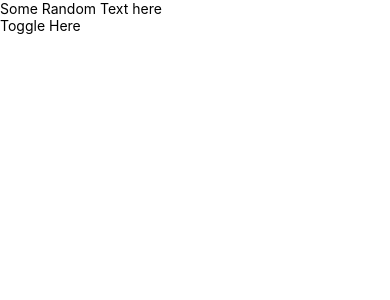
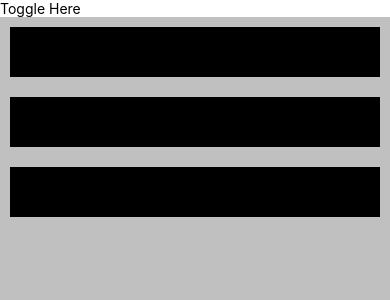
Before and after one commit to shaansen/expo-app, a React Native app: screen / in a window 390 px wide. Shown: the top 300 px of the page. Built offline with nearby package versions, Linux system fonts and the light colour scheme.

Commit message:
WIP Added box

```diff
--- a/App.js
+++ b/App.js
@@ -1,6 +1,6 @@
 import React, { Component } from "react";
 import { AppRegistry, View, Text, Stylesheet } from "react-native";
-import Toggle from './Toggle';
+import Toggle from "./Toggle";
 
 export default class App extends Component {
   constructor(props) {
@@ -14,12 +14,31 @@ export default class App extends Component {
 
   render() {
     return (
-      <View>
-        <Text>Some Random Text here</Text>
+      <View style={styles.container}>
         <Toggle />
+        <View style={styles.layout}>
+          <View style={styles.box} />
+          <View style={styles.box} />
+          <View style={styles.box} />
+        </View>
       </View>
     );
   }
 }
 
+const styles = {
+  container: {
+    flex: 1
+  },
+  layout: {
+    flex: 1,
+    backgroundColor: "silver"
+  },
+  box: {
+    padding: 25,
+    backgroundColor: "black",
+    margin: 10
+  }
+};
+
 AppRegistry.registerComponent("App", () => App);
```
